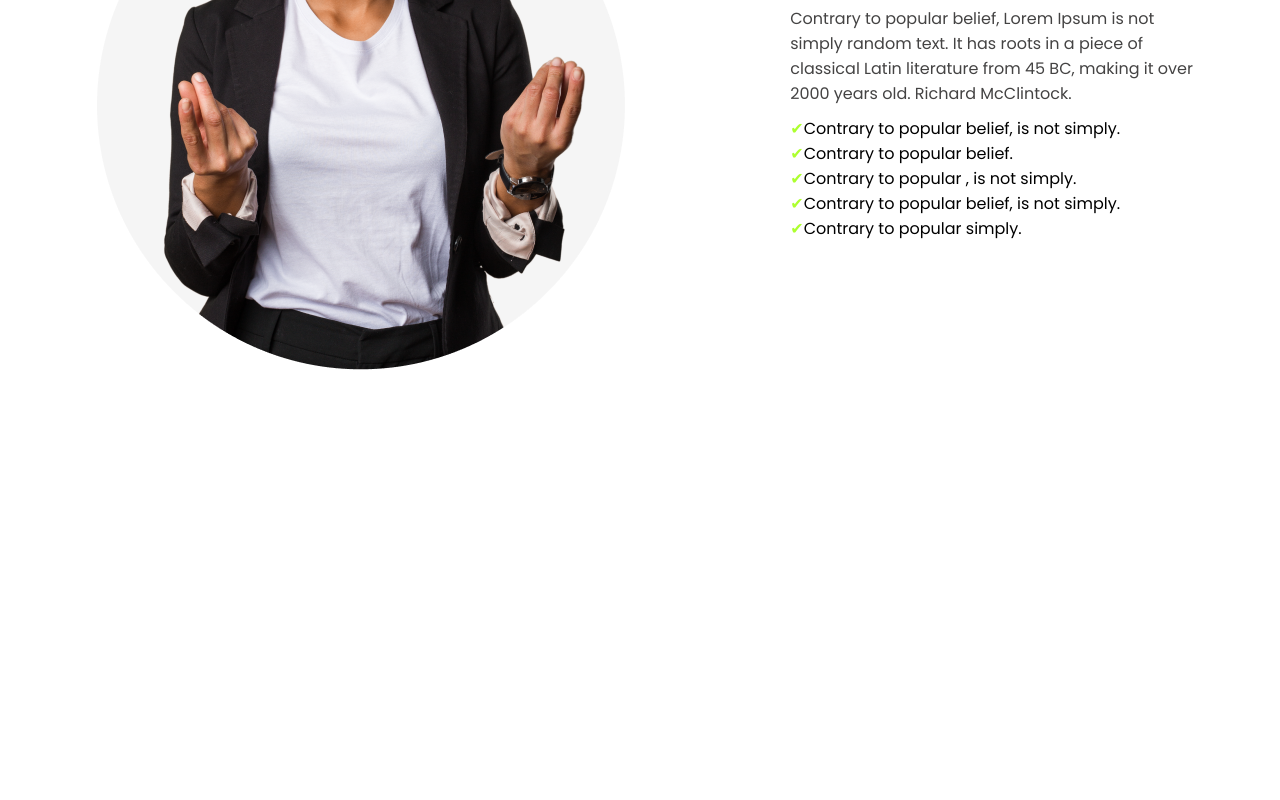
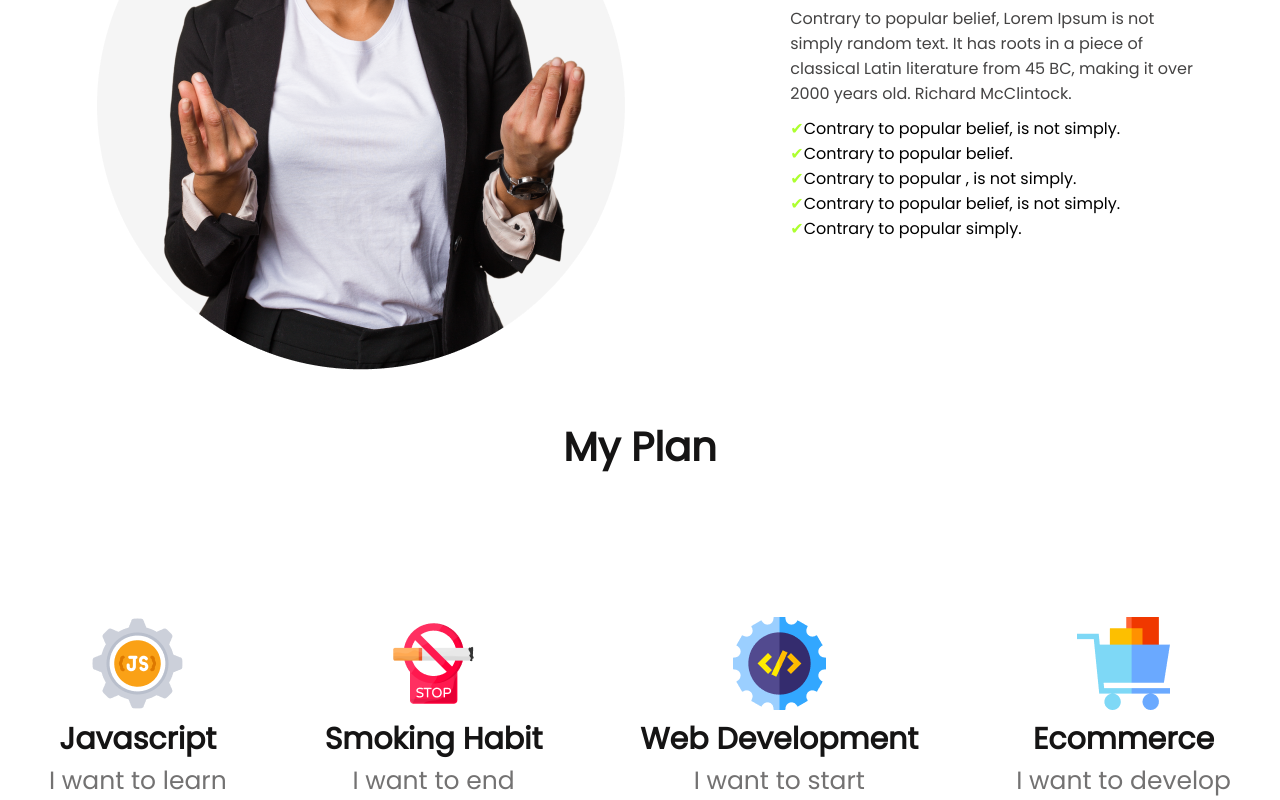
Before and after one commit to Tohahpro/first_website, a plain HTML site: page index.html in a window 1280 px wide. Shown: the part 1234-2034 px from the top of the page. Before the commit the page ends 1611 px from the top, so only its background shows below. Drawn offline with Linux system fonts and the light colour scheme.

Commit message:
plan icon section add

```diff
--- a/index.html
+++ b/index.html
@@ -57,6 +57,32 @@
         </div>
 
         <!-- previous-year add  -->
+
+        <div class="plan-section">
+            <h2 class="plan-heading">My Plan</h2>
+            <div class="icon">
+                <div class="icon-image"><img src="images/icons/js.png" alt="">
+                    <h2 class="icon-heading">Javascript</h2>
+                    <p class="icon-description">I want to learn</p>
+                </div>
+                <div class="icon-image"><img src="images/icons/smoke.png" alt="">
+                    <h2 class="icon-heading">Smoking Habit</h2>
+                    <p class="icon-description">I want to end</p>
+                </div>
+                <div class="icon-image"><img src="images/icons/web.png" alt="">
+                    <h2 class="icon-heading">Web Development</h2>
+                    <p class="icon-description">I want to start</p>
+                </div>
+                <div class="icon-image"><img src="images/icons/ecom.png" alt="">
+                    <h2 class="icon-heading">Ecommerce</h2>
+                    <p class="icon-description">I want to develop</p>
+                </div>
+            </div>
+        </div>
+
+
+        <!-- plan-section edit end  -->
+
     </main>
 </body>
 
--- a/style.css
+++ b/style.css
@@ -97,3 +97,49 @@ main {
 }
 
 /* previous year style end  */
+
+.plan-section {
+    margin-top: 40px;
+}
+
+.plan-heading {
+    color: var(--dark-01, #151414);
+    font-size: 40px;
+    font-weight: 700;
+    text-align: center;
+}
+
+
+.icon {
+    display: flex;
+    justify-content: space-around;
+    margin-top: 140px;
+    text-align: center;
+}
+
+
+
+.icon-image img {
+    justify-items: center;
+    width: 92.958px;
+    height: 92.958px;
+}
+
+
+.icon-heading {
+    color: var(--dark-01, #151414);
+    text-align: center;
+    font-size: 30px;
+    font-weight: 700;
+}
+
+
+.icon-description {
+    color: var(--dark-03, #737272);
+    text-align: center;
+    font-size: 25px;
+    font-weight: 500;
+}
+
+
+/* .plan-section style end  */
```
